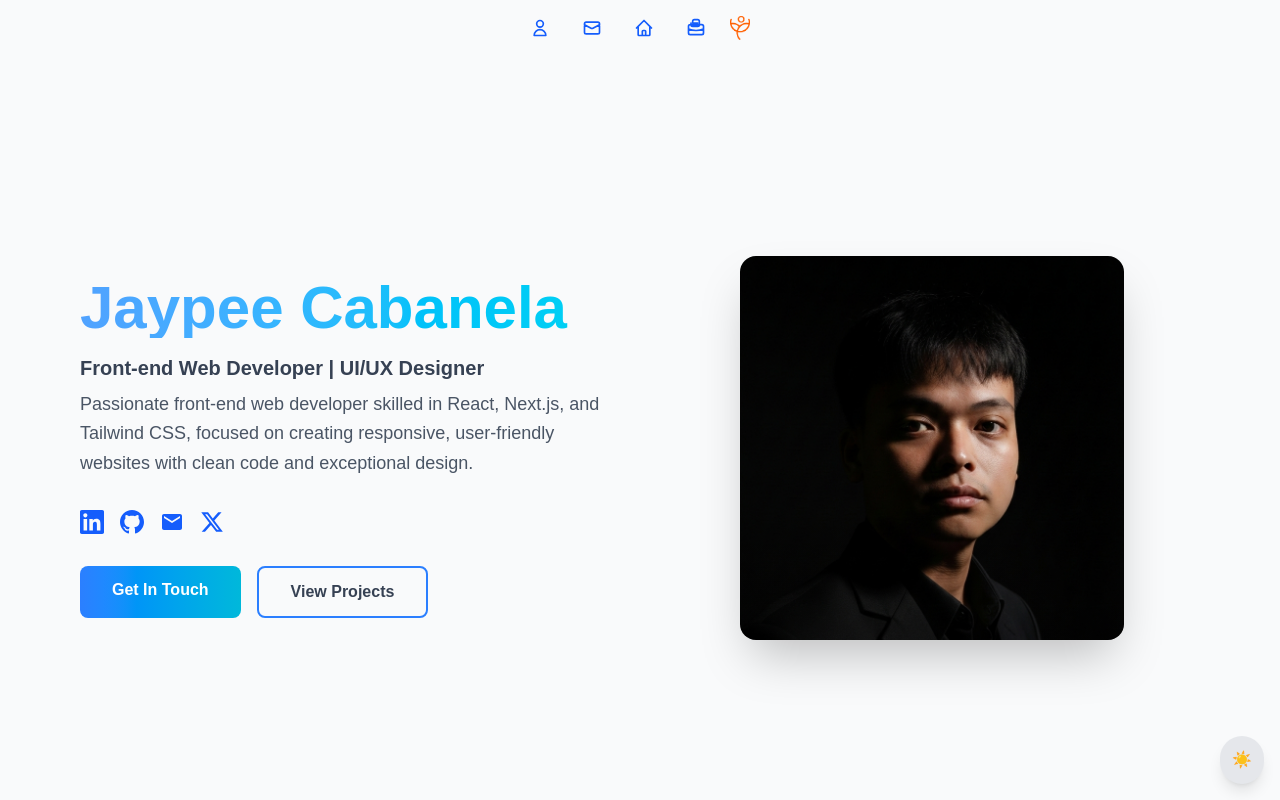
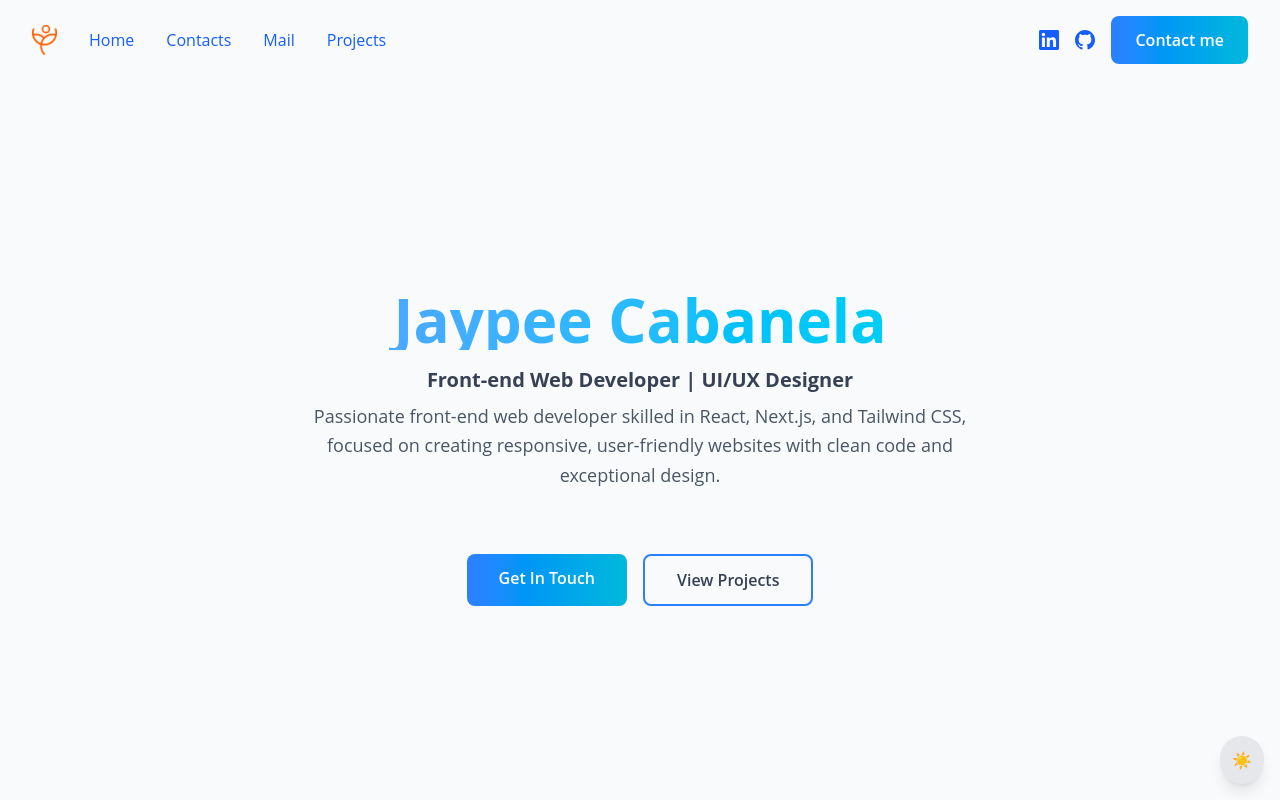
Before and after one commit to promptJaypee/jaypeewebsite, a Next.js app: page / in a window 1280 px wide. Shown: the top 800 px of the page. Built offline with nearby package versions, Linux system fonts and the light colour scheme.

Commit message:
Update to more web3 Wesbite

```diff
--- a/app/globals.css
+++ b/app/globals.css
@@ -1,3 +1,4 @@
+@import url('https://fonts.googleapis.com/css2?family=Space+Mono:wght@400;700&family=DM+Sans:wght@400;500;700&display=swap');
 @import "tailwindcss";
 
 :root {
@@ -36,7 +37,7 @@ html.light {
 body {
   background: var(--background);
   color: var(--foreground);
-  font-family: Arial, Helvetica, sans-serif;
+  font-family: 'Open sans', 'Ubuntu', monospace;
 }
 
 @keyframes fadeInUp {
--- a/app/page.tsx
+++ b/app/page.tsx
@@ -9,7 +9,6 @@ export default function Home() {
   const [typedText, setTypedText] = useState("");
   const [cursorVisible, setCursorVisible] = useState(true);
   const [isScrolled, setIsScrolled] = useState(false);
-
 
   //dark theme start
   useEffect(() => {
@@ -35,7 +34,6 @@ export default function Home() {
   }, [isDark, mounted]);
 
   //dark theme end
-
 
   useEffect(() => {
     const fullText = "Jaypee Cabanela";
@@ -92,10 +90,7 @@ export default function Home() {
   // }, []);
 
   return (
-
-
     <div>
-
       {/* Theme Toggle Button */}
       {mounted && (
         <button
@@ -107,122 +102,54 @@ export default function Home() {
         </button>
       )}
 
-
       <header
         className={`fixed top-0 w-full ${isScrolled ? "bg-white dark:bg-gray-950 shadow-md" : "bg-transparent"} transition-colors duration-300 z-50`}
       >
         <div className="flex justify-center max-w-7xl mx-auto px-4 sm:px-6 lg:px-8">
-          <div className="flex justify-between items-center py-4 gap-6">
+          <div className="flex justify-between items-center py-4 gap-6 w-full">
+            {/* Logo and Navigation - Left */}
+            <div className="flex items-center gap-8">
+              {/* Jaypeedraws Icon */}
+              <div className="flex items-center">
+                <Image
+                  src="/jaypeedraws icon.png"
+                  alt="Jaypee Cabanela Logo"
+                  width={25}
+                  height={25}
+                />
+              </div>
+
+              {/* Navigation Menu */}
               <nav className="hidden md:flex space-x-8">
+                <a
+                  href="#home"
+                  className="text-blue-600 dark:text-blue-400 hover:underline-offset-2 hover:text-blue-800 dark:hover:text-blue-300 transition  relative inline-block after:absolute after:left-1/2 after:-bottom-1 after:h-0.75 after:w-0 after:-translate-x-1/2 after:bg-blue-600 dark:after:bg-blue-500 after:transition-all after:duration-300 hover:after:w-full"
+                >
+                  Home
+                </a>
                 <a
                   href="#contacts"
                   className="text-blue-600 dark:text-blue-400 hover:underline-offset-2 hover:text-blue-800 dark:hover:text-blue-300 transition  relative inline-block after:absolute after:left-1/2 after:-bottom-1 after:h-0.75 after:w-0 after:-translate-x-1/2 after:bg-blue-600 dark:after:bg-blue-500 after:transition-all after:duration-300 hover:after:w-full"
                 >
-                <svg
-                  className="w-5 h-5"
-                  fill="none"
-                  stroke="currentColor"
-                  viewBox="0 0 24 24"
-                  xmlns="http://www.w3.org/2000/svg"
-                >
-                  <path
-                    strokeLinecap="round"
-                    strokeLinejoin="round"
-                    strokeWidth="2"
-                    d="M16 7a4 4 0 11-8 0 4 4 0 018 0zM12 14a7 7 0 00-7 7h14a7 7 0 00-7-7z"
-                  ></path>
-                </svg>
+                  Contacts
                 </a>
                 <a
                   href="#mail"
                   className="text-blue-600 dark:text-blue-400 hover:underline-offset-2 hover:text-blue-800 dark:hover:text-blue-300 transition  relative inline-block after:absolute after:left-1/2 after:-bottom-1 after:h-0.75 after:w-0 after:-translate-x-1/2 after:bg-blue-600 dark:after:bg-blue-500 after:transition-all after:duration-300 hover:after:w-full"
                 >
-                <svg
-                  className="w-5 h-5"
-                  fill="none"
-                  stroke="currentColor"
-                  viewBox="0 0 24 24"
-                  xmlns="http://www.w3.org/2000/svg"
-                >
-                  <path
-                    strokeLinecap="round"
-                    strokeLinejoin="round"
-                    strokeWidth="2"
-                    d="M3 8l7.89 4.26a2 2 0 002.22 0L21 8M5 19h14a2 2 0 002-2V7a2 2 0 00-2-2H5a2 2 0 00-2 2v10a2 2 0 002 2z"
-                  ></path>
-                </svg>
-              </a>
-              <a
-                href="#home"
-                className="text-blue-600 dark:text-blue-400 hover:underline-offset-2 hover:text-blue-800 dark:hover:text-blue-300 transition  relative inline-block after:absolute after:left-1/2 after:-bottom-1 after:h-0.75 after:w-0 after:-translate-x-1/2 after:bg-blue-600 dark:after:bg-blue-500 after:transition-all after:duration-300 hover:after:w-full"
-              >
-                <svg
-                  className="w-5 h-5"
-                  fill="none"
-                  stroke="currentColor"
-                  viewBox="0 0 24 24"
-                  xmlns="http://www.w3.org/2000/svg"
-                >
-                  <path
-                    strokeLinecap="round"
-                    strokeLinejoin="round"
-                    strokeWidth="2"
-                    d="M3 12l2-2m0 0l7-7 7 7M5 10v10a1 1 0 001 1h3m10-11l2 2m-2-2v10a1 1 0 01-1 1h-3m-6 0a1 1 0 001-1v-4a1 1 0 011-1h2a1 1 0 011 1v4a1 1 0 001 1m-6 0h6"
-                  ></path>
-                </svg>
+                  Mail
                 </a>
                 <a
                   href="#projects"
                   className="text-blue-600 dark:text-blue-400 hover:underline-offset-2 hover:text-blue-800 dark:hover:text-blue-300 transition  relative inline-block after:absolute after:left-1/2 after:-bottom-1 after:h-0.75 after:w-0 after:-translate-x-1/2 after:bg-blue-600 dark:after:bg-blue-500 after:transition-all after:duration-300 hover:after:w-full"
                 >
-                <svg
-                  className="w-5 h-5"
-                  fill="none"
-                  stroke="currentColor"
-                  viewBox="0 0 24 24"
-                  xmlns="http://www.w3.org/2000/svg"
-                >
-                  <path
-                    strokeLinecap="round"
-                    strokeLinejoin="round"
-                    strokeWidth="2"
-                    d="M21 13.255A23.931 23.931 0 0112 15c-3.183 0-6.22-.62-9-1.745M16 6V4a2 2 0 00-2-2h-4a2 2 0 00-2 2v2m8 0V8a2 2 0 01-2 2H8a2 2 0 01-2-2V6m8 0H8m0 0V4a2 2 0 012-2h4a2 2 0 012 2v2M5 8h14a2 2 0 012 2v8a2 2 0 01-2 2H5a2 2 0 01-2-2v-8a2 2 0 012-2z"
-                  ></path>
-                </svg>
+                  Projects
                 </a>
               </nav>
-            <div className="flex items-center">
-              <Image
-                src="/jaypeedraws icon.png"
-                alt="Jaypee Cabanela Logo"
-                width={20}
-                height={20}
-              />
             </div>
-          </div>
-        </div>
-      </header>
 
-      <main className="w-full min-h-screen bg-gray-50 dark:bg-linear-to-br dark:from-gray-900 dark:via-black dark:to-gray-900 pt-12">
-        {/* Hero Section */}
-        <section id="home" className="flex flex-col lg:flex-row items-center justify-center gap-12 px-6 lg:px-20 py-20 min-h-screen">
-          {/* Left Content */}
-          <div className="flex-1 flex flex-col justify-center text-black dark:text-white max-w-2xl">
-            <h1 className="text-5xl lg:text-6xl font-bold mb-4 bg-linear-to-r from-blue-400 to-cyan-400 bg-clip-text text-transparent">
-              {typedText}
-              {cursorVisible ? <span className="text-white">|</span> : ""}
-            </h1>
-
-            <p className="text-xl font-bold text-gray-700 dark:text-gray-300 mb-2">
-              Front-end Web Developer | UI/UX Designer
-            </p>
-
-            <p className="text-lg text-gray-600 dark:text-gray-400 leading-relaxed mb-8">
-              Passionate front-end web developer skilled in React, Next.js, and Tailwind CSS, focused on creating responsive, user-friendly websites with clean code and exceptional design.
-            </p>
-
-            <div className="mb-8">
-              <div className="flex items-center gap-4">
+            {/* Social Icons - Right */}
+            <div className="hidden md:flex items-center gap-4">
               <a
                 href="https://www.linkedin.com/in/jaypeecabanela/"
                 target="_blank"
@@ -230,7 +157,7 @@ export default function Home() {
                 className="text-blue-600 dark:text-blue-400 hover:text-blue-800 dark:hover:text-cyan-400 transition hover:scale-110"
               >
                 <svg
-                    className="w-6 h-6"
+                  className="w-5 h-5"
                   fill="currentColor"
                   viewBox="0 0 24 24"
                   xmlns="http://www.w3.org/2000/svg"
@@ -245,7 +172,7 @@ export default function Home() {
                 className="text-blue-600 dark:text-blue-400 hover:text-blue-800 dark:hover:text-cyan-400 transition hover:scale-110"
               >
                 <svg
-                    className="w-6 h-6"
+                  className="w-5 h-5"
                   fill="currentColor"
                   viewBox="0 0 24 24"
                   xmlns="http://www.w3.org/2000/svg"
@@ -253,37 +180,45 @@ export default function Home() {
                   <path d="M12 0c-6.626 0-12 5.373-12 12 0 5.302 3.438 9.8 8.207 11.387.599.111.793-.261.793-.577v-2.234c-3.338.726-4.033-1.416-4.033-1.416-.546-1.387-1.333-1.756-1.333-1.756-1.089-.745.083-.729.083-.729 1.205.084 1.839 1.237 1.839 1.237 1.07 1.834 2.807 1.304 3.492.997.107-.775.418-1.305.762-1.604-2.665-.305-5.467-1.334-5.467-5.931 0-1.311.469-2.381 1.236-3.221-.124-.303-.535-1.524.117-3.176 0 0 1.008-.322 3.301 1.23.957-.266 1.983-.399 3.003-.404 1.02.005 2.047.138 3.006.404 2.291-1.552 3.297-1.23 3.297-1.23.653 1.653.242 2.874.118 3.176.77.84 1.235 1.911 1.235 3.221 0 4.609-2.807 5.624-5.479 5.921.43.372.823 1.102.823 2.222v3.293c0 .319.192.694.801.576 4.765-1.589 8.199-6.086 8.199-11.386 0-6.627-5.373-12-12-12z" />
                 </svg>
               </a>
+
               <a
-                  href="mailto:jaypeedeaustriacabanela@gmail.com"
-                  className="text-blue-600 dark:text-blue-400 hover:text-blue-800 dark:hover:text-cyan-400 transition hover:scale-110"
-                >
-                  <svg
-                    className="w-6 h-6"
-                    fill="currentColor"
-                    viewBox="0 0 24 24"
-                    xmlns="http://www.w3.org/2000/svg"
-                  >
-                    <path d="M20 4H4c-1.1 0-1.99.9-1.99 2L2 18c0 1.1.9 2 2 2h16c1.1 0 2-.9 2-2V6c0-1.1-.9-2-2-2zm0 4l-8 5-8-5V6l8 5 8-5v2z" />
-                  </svg>
-                </a>
-                <a
-                  href="https://x.com/kuntslerxx29"
+                href="https://www.facebook.com/jaypee.cabanela"
                 target="_blank"
                 rel="noopener noreferrer"
-                  className="text-blue-600 dark:text-blue-400 hover:text-blue-800 dark:hover:text-cyan-400 transition hover:scale-110"
+                className="w-full px-6 py-3 bg-linear-to-r from-blue-500 to-cyan-500 text-white font-semibold rounded-lg hover:shadow-2xl hover:shadow-blue-500/75 hover:scale-105 active:scale-95 transition duration-300 transform"
               >
-                  <svg
-                    className="w-6 h-6"
-                    fill="currentColor"
-                    viewBox="0 0 24 24"
-                    xmlns="http://www.w3.org/2000/svg"
-                  >
-                    <path d="M18.244 2.25h3.308l-7.227 8.26 8.502 11.24H16.17l-5.214-6.817L4.99 21.75H1.68l7.73-8.835L1.254 2.25H8.08l4.713 6.231zm-1.161 17.52h1.833L7.084 4.126H5.117z" />
-                  </svg>
+                Contact me
               </a>
             </div>
           </div>
+        </div>
+      </header>
 
+      <main className="w-full min-h-screen bg-gray-50 dark:bg-linear-to-br dark:from-gray-900 dark:via-black dark:to-gray-900 pt-12">
+        {/* Hero Section */}
+        <section
+          id="home"
+          className="flex flex-col items-center justify-center gap-12 px-6 lg:px-20 py-20 min-h-screen"
+        >
+          {/* Center Content */}
+          <div className="flex flex-col justify-center text-center text-black dark:text-white max-w-2xl">
+            <h1 className="text-5xl lg:text-6xl font-bold mb-4 bg-linear-to-r from-blue-400 to-cyan-400 bg-clip-text text-transparent">
+              {typedText}
+              {cursorVisible ? <span className="text-white">|</span> : ""}
+            </h1>
+
+            <p className="text-xl font-bold text-gray-700 dark:text-gray-300 mb-2">
+              Front-end Web Developer | UI/UX Designer
+            </p>
+
+            <p className="text-lg text-gray-600 dark:text-gray-400 leading-relaxed mb-8">
+              Passionate front-end web developer skilled in React, Next.js, and
+              Tailwind CSS, focused on creating responsive, user-friendly
+              websites with clean code and exceptional design.
+            </p>
+
+            <div className="mb-8">
+            </div>
 
             {/* <div className="mb-8">
               <h3 className="text-2xl font-semibold mb-4 text-black dark:text-white">
@@ -309,9 +244,11 @@ export default function Home() {
             </div> */}
 
             {/* CTA Buttons */}
-            <div className="flex gap-4">
-              <a href="#contacts"
-              className="px-8 py-3 bg-linear-to-r from-blue-500 to-cyan-500 text-white font-semibold rounded-lg hover:shadow-2xl hover:shadow-blue-500/75 hover:scale-105 active:scale-95 transition duration-300 transform">
+            <div className="flex gap-4 justify-center">
+              <a
+                href="#contacts"
+                className="px-8 py-3 bg-linear-to-r from-blue-500 to-cyan-500 text-white font-semibold rounded-lg hover:shadow-2xl hover:shadow-blue-500/75 hover:scale-105 active:scale-95 transition duration-300 transform"
+              >
                 Get In Touch
               </a>
               <a
@@ -324,7 +261,7 @@ export default function Home() {
           </div>
 
           {/* Right Image */}
-          <div className="flex-1 flex justify-center items-center">
+          {/* <div className="flex-1 flex justify-center items-center">
             <div className="relative w-80 h-80 lg:w-96 lg:h-96 rounded-2xl overflow-hidden shadow-2xl">
               <Image
                 src="/profile website.png"
@@ -334,11 +271,14 @@ export default function Home() {
               />
               <div className="absolute inset-0 bg-linear-to-t from-black via-transparent to-transparent opacity-20"></div>
             </div>
-          </div>
+          </div> */}
         </section>
 
         {/* Projects Section */}
-        <section id="projects" className="w-full py-20 px-6 lg:px-20 bg-gray-50 dark:bg-linear-to-br dark:from-gray-900 dark:via-black dark:to-gray-900">
+        <section
+          id="projects"
+          className="w-full py-20 px-6 lg:px-20 bg-gray-50 dark:bg-linear-to-br dark:from-gray-900 dark:via-black dark:to-gray-900"
+        >
           <div className="max-w-6xl mx-auto">
             <h2 className="text-5xl lg:text-6xl font-bold mb-12 text-center bg-linear-to-r from-blue-400 to-cyan-400 bg-clip-text text-transparent">
               Featured Projects
@@ -406,7 +346,10 @@ export default function Home() {
         </section>
 
         {/* Contact Section */}
-        <section id="contacts" className="w-full py-20 px-6 lg:px-20 bg-gray-50 dark:bg-linear-to-br dark:from-black dark:via-gray-900 dark:to-black">
+        <section
+          id="contacts"
+          className="w-full py-20 px-6 lg:px-20 bg-gray-50 dark:bg-linear-to-br dark:from-black dark:via-gray-900 dark:to-black"
+        >
           <div className="max-w-4xl mx-auto">
             <h2 className="text-5xl lg:text-6xl font-bold mb-8 text-center bg-linear-to-r from-blue-400 to-cyan-400 bg-clip-text text-transparent">
               Get In Touch
@@ -417,8 +360,8 @@ export default function Home() {
               together!
             </p>
 
-            <div className="grid grid-cols-1 md:grid-cols-2 gap-8">
-              {/* Contact Information */}
+            <div className="w-full px-25 gap-4 justify-center">
+              {/* Contact Information
               <div className="space-y-6">
                 <div className="bg-gray-50 dark:bg-linear-to-br dark:from-gray-800 dark:to-gray-900 rounded-lg border border-blue-300 dark:border-blue-500 dark:border-opacity-30 p-6 hover:border-blue-400 dark:hover:border-cyan-400 transition duration-300 hover:shadow-lg hover:shadow-blue-500/50 dark:hover:shadow-blue-500/50">
                   <div className="flex items-start gap-4">
@@ -467,7 +410,7 @@ export default function Home() {
                     </div>
                   </div>
                 </div>
-              </div>
+              </div> */}
 
               {/* Contact Form */}
               <div className="bg-gray-50 dark:bg-linear-to-br dark:from-gray-800 dark:to-gray-900 rounded-lg border border-blue-300 dark:border-blue-500 dark:border-opacity-30 p-8 hover:border-blue-400 dark:hover:border-cyan-400 transition duration-300 hover:shadow-lg hover:shadow-blue-500/50 dark:hover:shadow-blue-500/50">
@@ -523,7 +466,8 @@ export default function Home() {
         {/* Footer CTA */}
         <div className="border-t border-gray-300 dark:border-gray-700 bg-gray-100 dark:bg-black dark:bg-opacity-50 py-12 px-6 text-center">
           <p className="text-gray-700 dark:text-gray-300 text-lg mb-4">
-            Lets connect and bring your web projects to life! I miss you, Rosie! harthart
+            Lets connect and bring your web projects to life! I miss you, Rosie!
+            harthart
           </p>
           <div className="flex justify-center gap-6">
             <a
```
Lines whose indentation alone changed are shown as unchanged.
